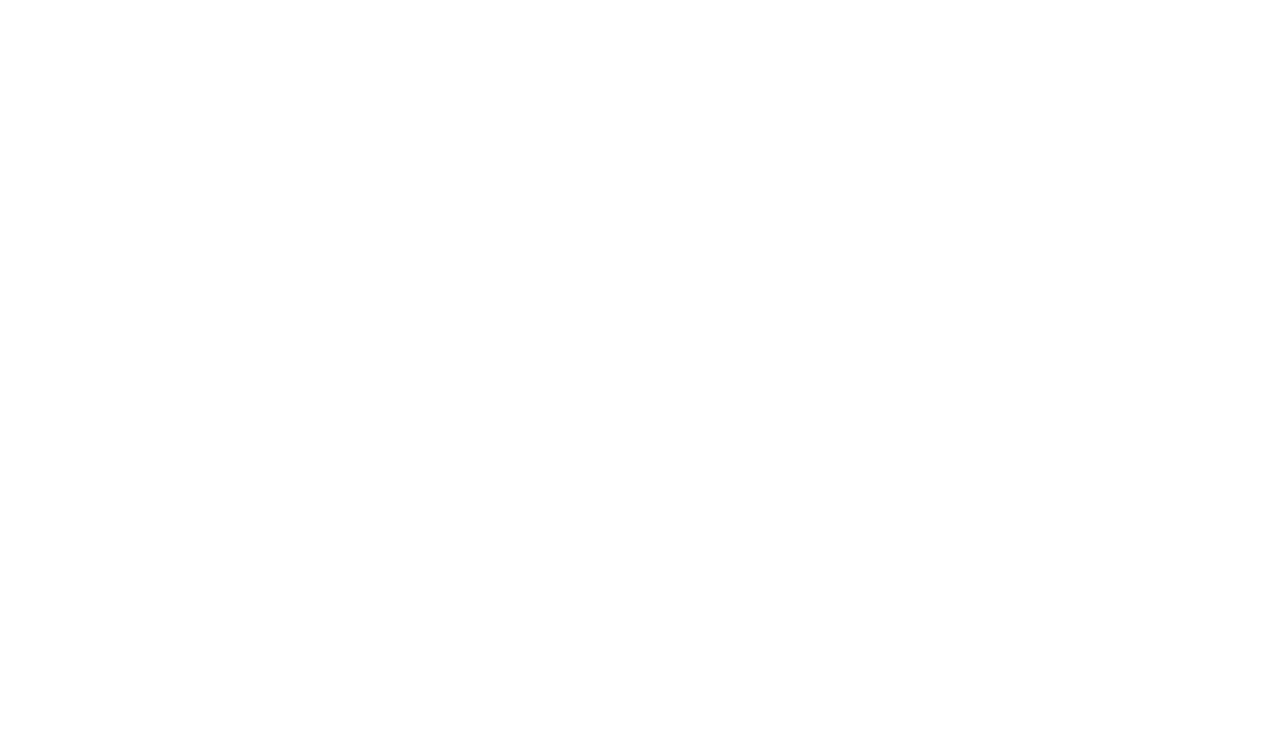
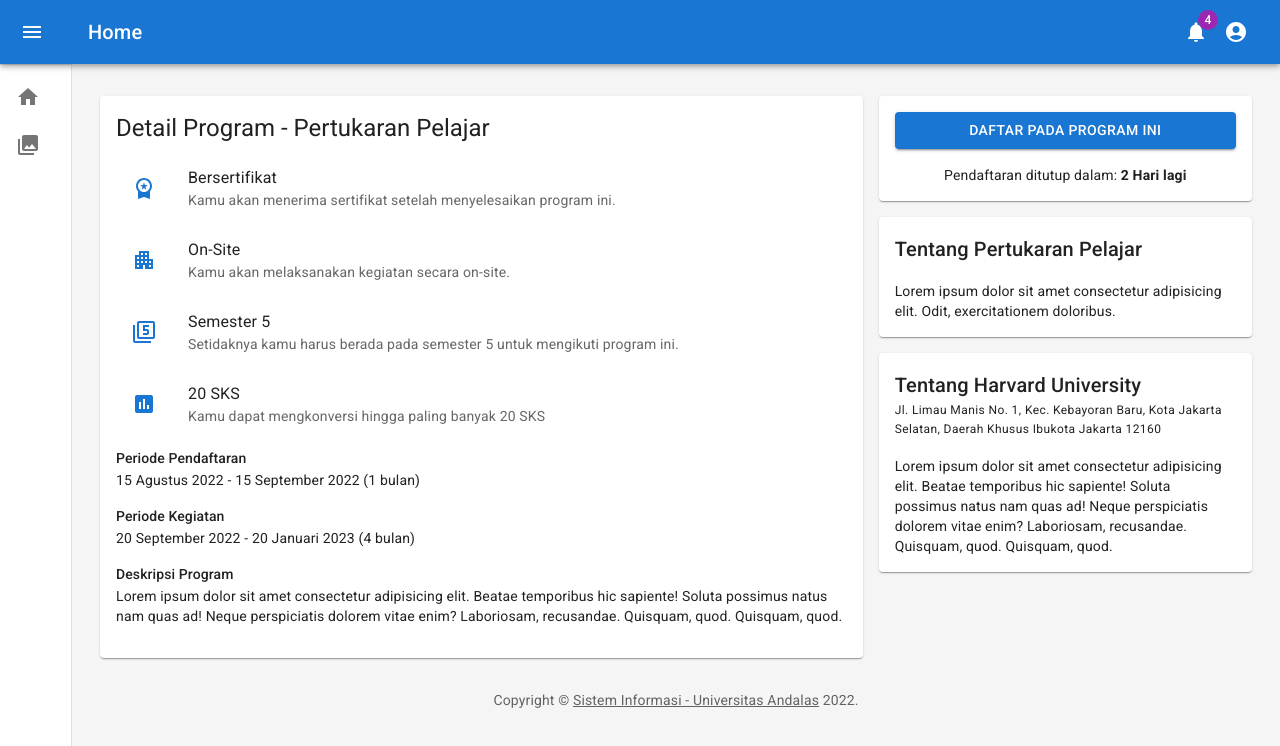
Before and after one commit to muhammadhamdits/mbkm-fti-web, a React (Create React App) app: page /programs/1 in a window 1280 px wide. Before the commit this address had no page. Shown: the top 746 px of the page. Built offline with nearby package versions, Linux system fonts and the light colour scheme.

Commit message:
Implement program detail page (#5)
* Add program detail

* refactor

```diff
--- a/src/App.js
+++ b/src/App.js
@@ -11,7 +11,7 @@
         <Route path="/login" element={<LoginPage />} />
         <Route path="/" element={<DashboardLayout />}>
           <Route index element={<Home />} />
-          <Route path="/programs" element={<Program />} />
+          <Route path="/programs/1" element={<Program />} />
         </Route>
       </Routes>
     </BrowserRouter>
--- a/src/components/ListItem.jsx
+++ b/src/components/ListItem.jsx
@@ -1,25 +1,36 @@
-import {
-  ListItemButton,
-  ListItemIcon,
-  ListItemText
-} from "@mui/material"
-import { useLocation, useNavigate } from "react-router-dom"
+import * as React from 'react'
+import { List, ListItem, ListItemText, ListItemIcon } from '@mui/material'
+import { Apartment, Assessment, Filter5, WorkspacePremium } from '@mui/icons-material'
 
-const ListItem = ({ icon, path, name }) => {
-  const { pathname } = useLocation()
-  const navigate = useNavigate()
-
+export default function FolderList() {
   return (
-    <ListItemButton
-      selected={ pathname === path }
-      onClick={ () => navigate(path) }
-    >
-      <ListItemIcon>
-        { icon }
-      </ListItemIcon>
-      <ListItemText primary={ name } />
-    </ListItemButton>
+    <List sx={{ width: '100%', bgcolor: 'background.paper' }}>
+      <ListItem>
+        <ListItemIcon sx={{ color: 'primary.main' }}>
+          <WorkspacePremium />
+        </ListItemIcon>
+        <ListItemText
+          primary="Bersertifikat"
+          secondary="Kamu akan menerima sertifikat setelah menyelesaikan program ini." />
+      </ListItem>
+      <ListItem>
+        <ListItemIcon sx={{ color: 'primary.main' }}>
+          <Apartment />
+        </ListItemIcon>
+        <ListItemText primary="On-Site" secondary="Kamu akan melaksanakan kegiatan secara on-site." />
+      </ListItem>
+      <ListItem>
+        <ListItemIcon>
+          <Filter5 sx={{ color: 'primary.main' }} />
+        </ListItemIcon>
+        <ListItemText primary="Semester 5" secondary="Setidaknya kamu harus berada pada semester 5 untuk mengikuti program ini." />
+      </ListItem>
+      <ListItem>
+        <ListItemIcon>
+          <Assessment sx={{ color: 'primary.main' }} />
+        </ListItemIcon>
+        <ListItemText primary="20 SKS" secondary="Kamu dapat mengkonversi hingga paling banyak 20 SKS" />
+      </ListItem>
+    </List>
   )
 }
-
-export default ListItem
--- /dev/null
+++ b/src/components/ListItemButton.jsx
@@ -0,0 +1,25 @@
+import {
+  ListItemButton,
+  ListItemIcon,
+  ListItemText
+} from "@mui/material"
+import { useLocation, useNavigate } from "react-router-dom"
+
+const ListItem = ({ icon, path, name }) => {
+  const { pathname } = useLocation()
+  const navigate = useNavigate()
+
+  return (
+    <ListItemButton
+      selected={ pathname === path }
+      onClick={ () => navigate(path) }
+    >
+      <ListItemIcon>
+        { icon }
+      </ListItemIcon>
+      <ListItemText primary={ name } />
+    </ListItemButton>
+  )
+}
+
+export default ListItem
--- a/src/components/ListItems.jsx
+++ b/src/components/ListItems.jsx
@@ -1,13 +1,13 @@
 import * as React from 'react'
-import ListItem from './ListItem'
+import ListItemButton from './ListItemButton'
 import HomeIcon from '@mui/icons-material/Home'
 import { Collections } from '@mui/icons-material'
 
 const ListItems = () => {
   return (
     <React.Fragment>
-      <ListItem icon={ <HomeIcon /> } path='/' name='Home'/>
-      <ListItem icon={ <Collections /> } path='/programs' name='Program'/>
+      <ListItemButton icon={ <HomeIcon /> } path='/' name='Home'/>
+      <ListItemButton icon={ <Collections /> } path='/programs' name='Program'/>
     </React.Fragment>
   )
 }
--- a/src/pages/Program.jsx
+++ b/src/pages/Program.jsx
@@ -1,9 +1,15 @@
 import {
-  Paper
+  Paper,
+  Grid,
+  Typography,
+  Button
 } from '@mui/material'
+import ListItem from '../components/ListItem'
 
 const Program = () => {
   return (
+    <Grid container spacing={2}>
+      <Grid item xs={12} md={7} lg={8}>
         <Paper
           sx={{
             p: 2,
@@ -11,7 +17,91 @@
             flexDirection: 'column'
           }}
         >
+          <Typography variant='h5'>
+            Detail Program - Pertukaran Pelajar
+          </Typography>
+
+          <ListItem />
+
+          <Typography variant='subtitle2'>
+            Periode Pendaftaran
+          </Typography>
+          <Typography variant='body2' sx={{ marginBottom: 2 }}>
+            15 Agustus 2022 - 15 September 2022 (1 bulan)
+          </Typography>
+
+          <Typography variant='subtitle2'>
+            Periode Kegiatan
+          </Typography>
+          <Typography variant='body2' sx={{ marginBottom: 2 }}>
+            20 September 2022 - 20 Januari 2023 (4 bulan)
+          </Typography>
+
+          <Typography variant='subtitle2'>
+            Deskripsi Program
+          </Typography>
+          <Typography variant='body2' sx={{ marginBottom: 2 }}>
+            Lorem ipsum dolor sit amet consectetur adipisicing elit. Beatae temporibus hic sapiente! Soluta possimus natus nam quas ad! Neque perspiciatis dolorem vitae enim? Laboriosam, recusandae. Quisquam, quod. Quisquam, quod.
+          </Typography>
+
         </Paper>
+      </Grid>
+      <Grid item xs={12} md={5} lg={4}>
+        <Grid container spacing={2}>
+          <Grid item xs={12}>
+            <Paper
+              sx={{
+                p: 2,
+                display: 'flex',
+                flexDirection: 'column'
+              }}
+            >
+              <Button variant='contained'>
+                Daftar Pada Program Ini
+              </Button>
+              <Typography variant='body2' sx={{ marginTop: 2, alignSelf: 'center' }}>
+                Pendaftaran ditutup dalam: <b>2 Hari lagi</b>
+              </Typography>
+            </Paper>
+          </Grid>
+          <Grid item xs={12}>
+            <Paper
+              sx={{
+                p: 2,
+                display: 'flex',
+                flexDirection: 'column'
+              }}
+            >
+              <Typography variant='h6'>
+                Tentang Pertukaran Pelajar
+              </Typography>
+              <Typography variant='body2' sx={{ marginTop: 2 }}>
+                Lorem ipsum dolor sit amet consectetur adipisicing elit. Odit, exercitationem doloribus.
+              </Typography>
+            </Paper>
+          </Grid>
+          <Grid item xs={12}>
+            <Paper
+              sx={{
+                p: 2,
+                display: 'flex',
+                flexDirection: 'column'
+              }}
+            >
+              <Typography variant='h6'>
+                Tentang Harvard University
+              </Typography>
+              <Typography variant='caption'>
+                Jl. Limau Manis No. 1, Kec. Kebayoran Baru, Kota Jakarta Selatan, Daerah Khusus Ibukota Jakarta 12160
+              </Typography>
+              <Typography variant='body2' sx={{ marginTop: 2 }}>
+                Lorem ipsum dolor sit amet consectetur adipisicing elit. Beatae temporibus hic sapiente! Soluta possimus natus nam quas ad! Neque perspiciatis dolorem vitae enim? Laboriosam, recusandae. Quisquam, quod. Quisquam, quod.
+              </Typography>
+            </Paper>
+          </Grid>
+        </Grid>
+      </Grid>
+    </Grid>
   )
 }
 
```
Lines whose indentation alone changed are shown as unchanged.
